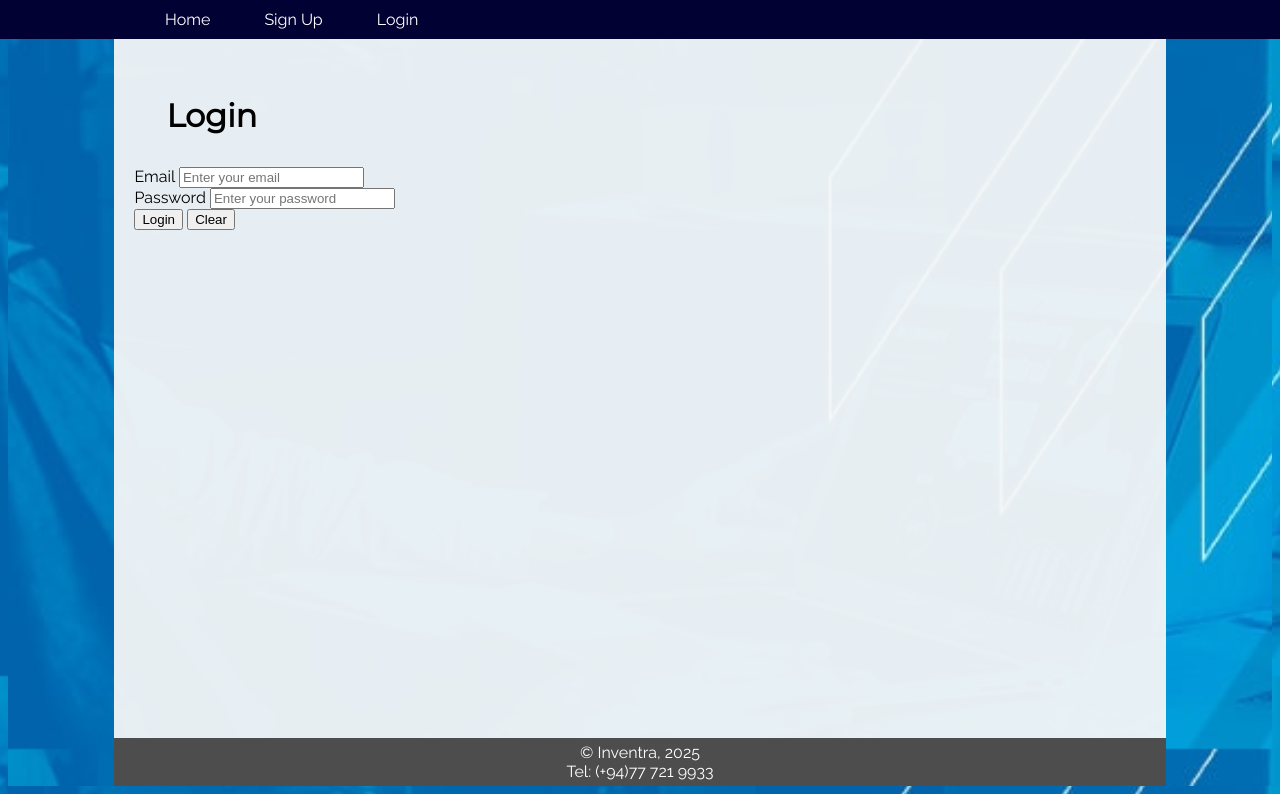
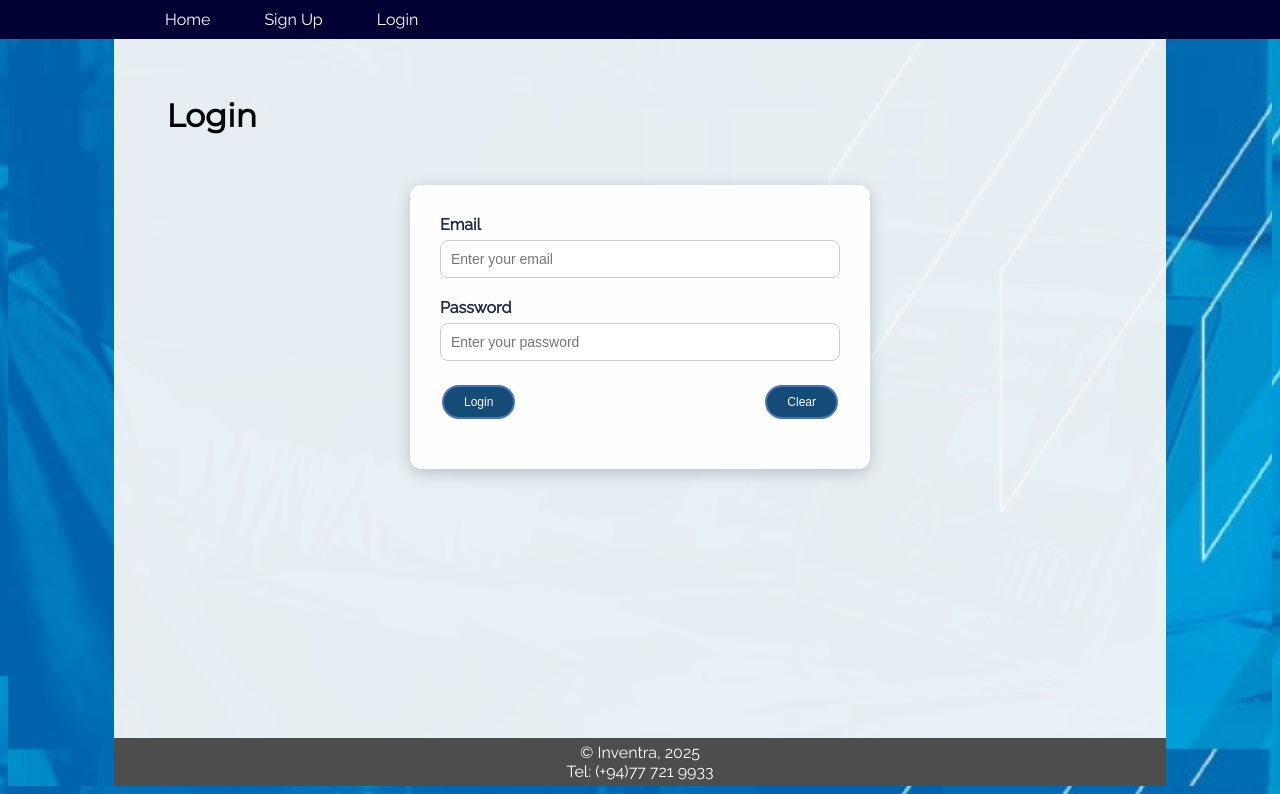
Before and after one commit to NadishiChristina/inventra-mdm, a PHP site: page /auth/login.php in a window 1280 px wide. Shown: the part 124-918 px from the top of the page. Run offline with PHP 8.4, Linux system fonts and the light colour scheme.

Commit message:
Added Auth - form styles

```diff
--- a/mystylesheet.css
+++ b/mystylesheet.css
@@ -162,3 +162,64 @@ p{
 	color: #fff;
 	margin-left:auto; margin-right:auto;
 }
+
+/*Form elements*/
+.form-wrapper {
+    width: 400px;
+    margin: 50px auto;
+    padding: 30px;
+    background-color: rgba(255, 255, 255, 0.95);
+    border-radius: 12px;
+    box-shadow: 0 4px 15px rgba(0, 0, 0, 0.2);
+}
+
+.login-form {
+    display: flex;
+    flex-direction: column;
+}
+
+.form-element {
+    margin-bottom: 20px;
+}
+
+.form-element label {
+    font-weight: bold;
+    margin-bottom: 6px;
+    display: block;
+    color: #1E293B;
+}
+
+.form-element input {
+    width: 100%;
+    padding: 10px;
+    border-radius: 8px;
+    border: 1px solid #ccc;
+    font-size: 14px;
+}
+
+.form-actions {
+    display: flex;
+    justify-content: space-between;
+}
+
+button, #submitbtn, .btn{
+
+	background-color: #154b77;
+	color: #fcfafa;
+	padding:8px 20px;
+	text-align:center;
+	text-decoration:none;
+	display:inline-block;
+	font-size:12px;
+	margin: 4px 2px;
+	-webkit-transition-duration: 0.5s;
+	transition-duration: 0.5s;
+	cursor:pointer;
+	border: 2px solid #4774b8;
+	border-radius:20px;
+}
+
+button:hover, #submitbtn:hover, .btn:hover{
+	background-color:white;
+	color:rgb(4, 10, 54);
+}
```
